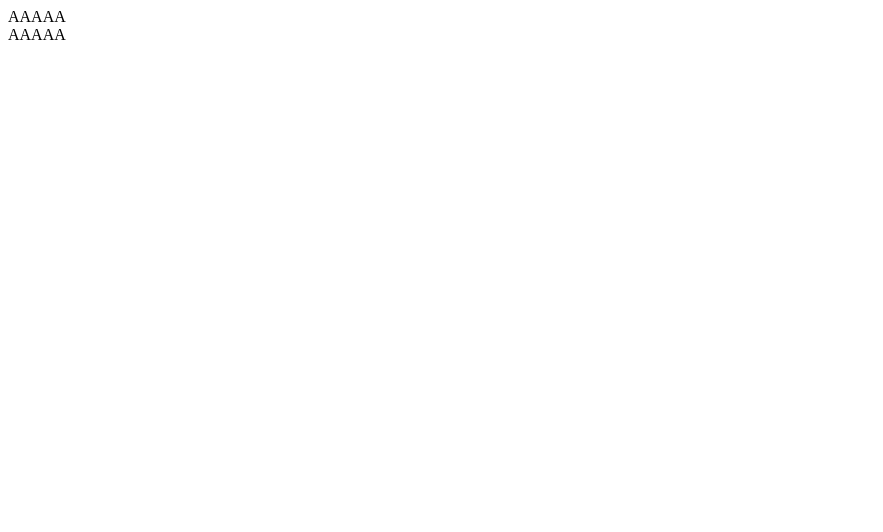
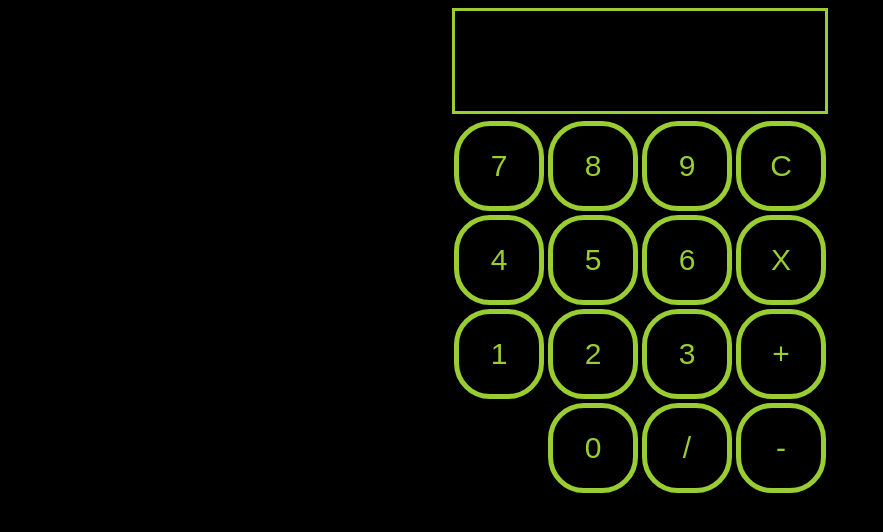
Before and after one commit to iversson-estudos/calculatorProjectOdin, a plain HTML site: page index.html in a window 1280 px wide. Shown: the whole page, without its empty margins (0-883 px from the left). Drawn offline with Linux system fonts and the light colour scheme.

Commit message:
Created the calculator buttons and display

```diff
--- a/index.html
+++ b/index.html
@@ -8,10 +8,27 @@
     <link rel="stylesheet" href="style.css">
 </head>
 <body>
+ <center>
     <div id="calculator">
-        <div id="display">AAAAA</div>
-        <div id="keys">AAAAA</div>
+        <div id="display"></div>
+        <div id="keys">
+            <button>7</button>
+            <button>8</button>
+            <button>9</button>
+            <button>C</button>
+            <button>4</button>
+            <button>5</button>
+            <button>6</button>
+            <button>X</button>
+            <button>1</button>
+            <button>2</button>
+            <button>3</button>
+            <button>+</button>
+            <button>0</button>
+            <button>/</button>
+            <button>-</button>
+        </div>
     </div>
-
+ </center>
 </body>
 </html>
--- a/style.css
+++ b/style.css
@@ -1,9 +1,37 @@
-body{
+
+body {
+    background-color: black;
+ }
+
+ #display{
+    display: flex;
+    align-items: center;
+    justify-content: flex-end;
+    padding-right:5px;
+    padding-left: 5px;
+    color: yellowgreen;
+    font-size: 40px;
+    height: 100px;
+    width: 360px;
+    margin-bottom: 5px;
+    border: 3px solid yellowgreen;
+ }
+
+#keys{
+    display: flex;
+    flex-wrap: wrap;
+    justify-content: flex-end;
+    height: 376px;
+    width: 376px;
 }
 
-.calculator{
-
+#keys button{
+    margin:2px;
+    font-size: 30px;
+    width: 90px;
+    height: 90px;
+    border-radius: 40%;
+    border: solid yellowgreen 5px;
+    background-color: black;
+    color: yellowgreen;
 }
-
-.display{
-}
```
